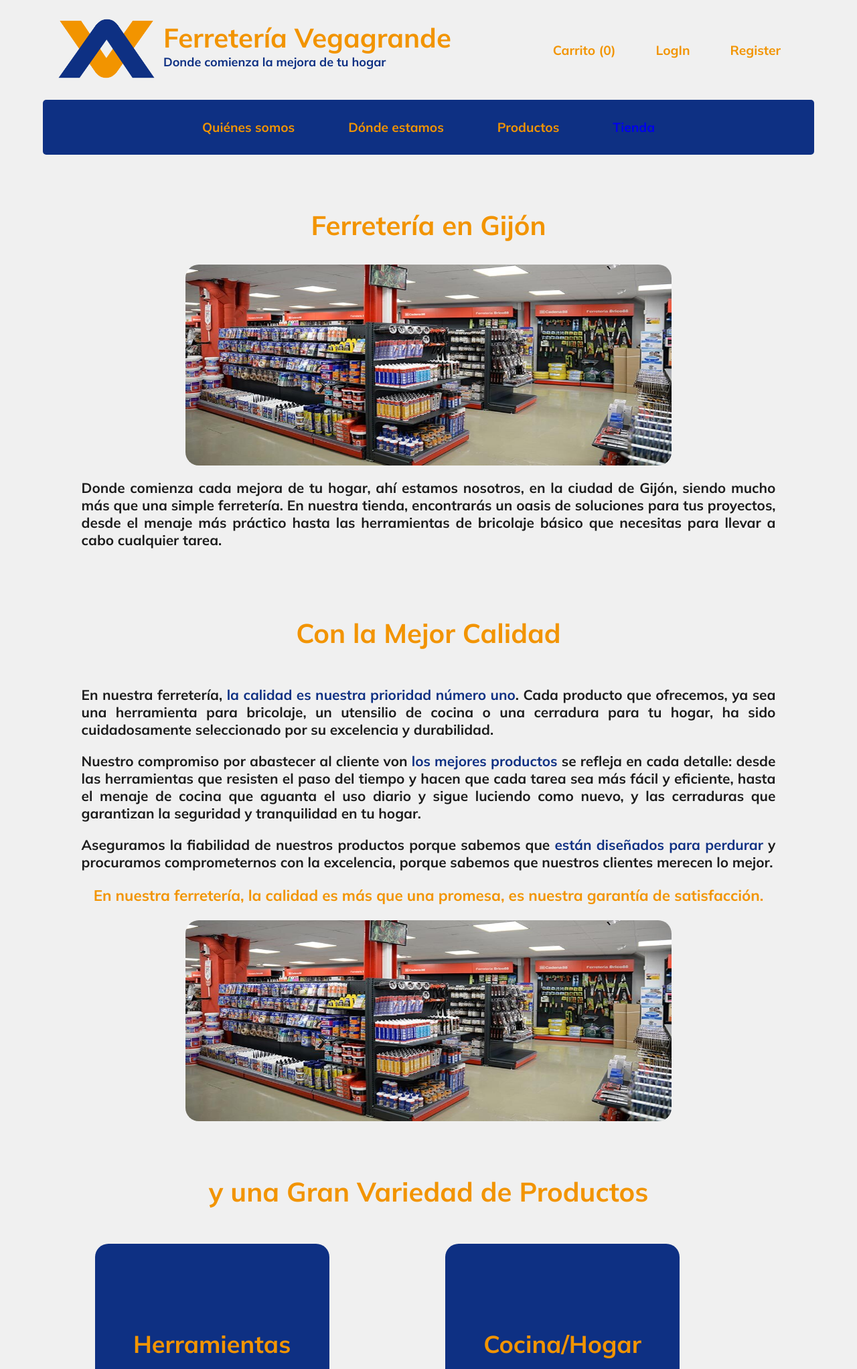
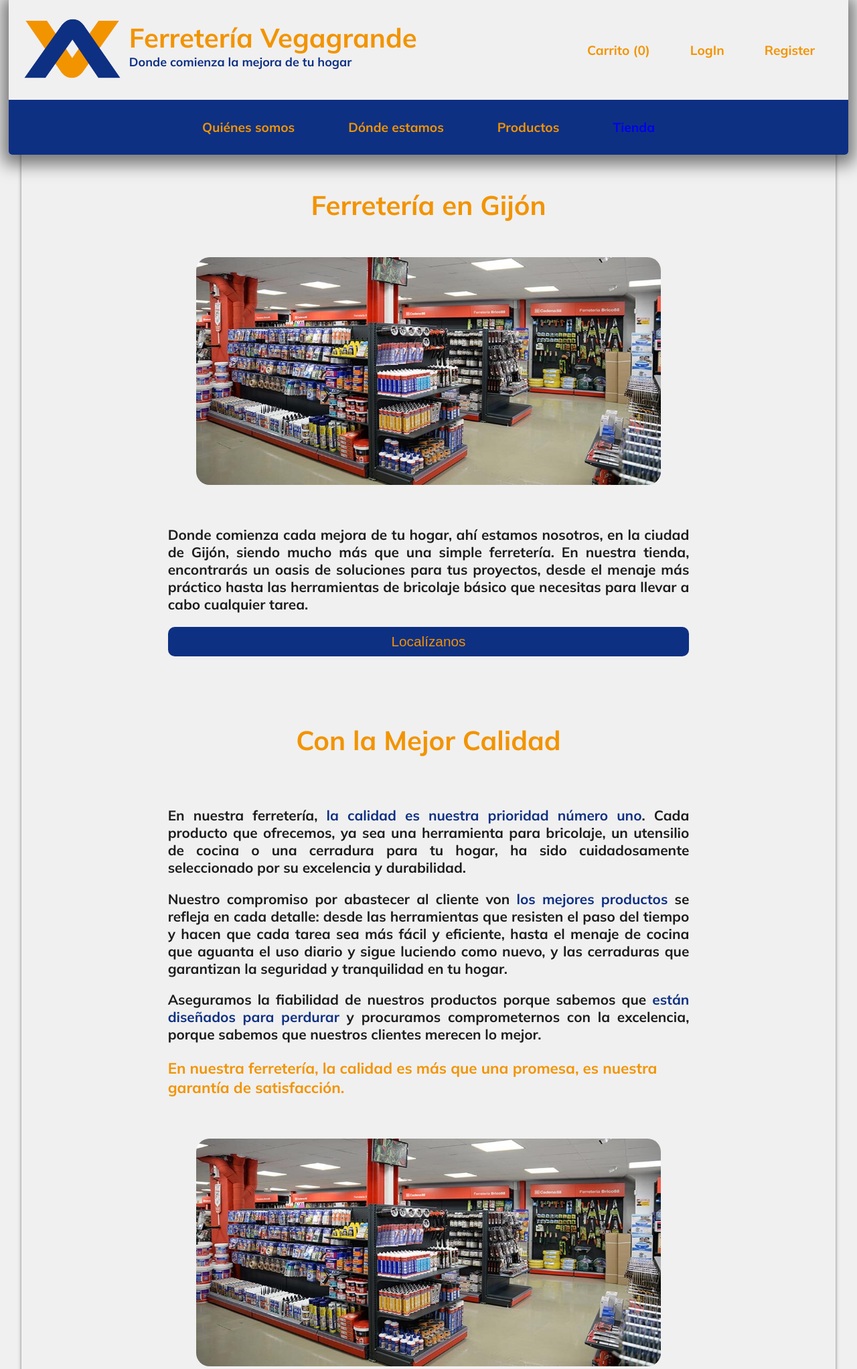
Before and after one commit to Pabloglezr8/Proyecto-Final, a PHP site: page / in a window 1280 px wide. Shown: the top 2044 px of the page at 67% size. Run offline with PHP 8.4, Linux system fonts and the light colour scheme.

Commit message:
header fijo y actualización estilos del index

```diff
--- a/index.php
+++ b/index.php
@@ -14,7 +14,7 @@ include("./api/header.php");
 </head>
 
 <body>
-
+<div class="page">
     <section class="intro-section">
         <h1 class="intro-title section-title">Ferretería en Gijón</h1>
         <div class="intro-container section-container">
@@ -32,6 +32,7 @@ include("./api/header.php");
                     de soluciones para tus proyectos, desde el menaje más práctico hasta las herramientas de
                     bricolaje básico que necesitas para llevar a cabo cualquier tarea.
                 </p>
+                <a href="./api/ubication.php"><button>Localízanos</button></a>
             </div>
         </div>
     </section>
@@ -129,6 +130,7 @@ include("./api/header.php");
         </div>
     </section>
     <script src="./scripts/galeria.js"></script>
+</div>
 </body>
 
 </html>
--- a/styles/header.css
+++ b/styles/header.css
@@ -1,4 +1,15 @@
 @import url('./style.css');
+
+header{
+    background-color: #f0f0f0;
+    width: 98%;
+    position: fixed;
+    z-index: 1;
+    top: 0;
+    border-bottom-left-radius: 5px;
+    border-bottom-right-radius: 5px;
+    box-shadow: 0 5px 25px 10px rgba(0, 0, 0, 0.5);
+}
 
 /* Estilos para el header logo y titulo */
 .header-top-container {
@@ -62,7 +73,8 @@
     width: 100%;
     text-align: center;
     background-color: #0e3083;
-    border-radius: 5px;
+    border-bottom-left-radius: 5px;
+    border-bottom-right-radius: 5px;
 
     font-size: larger;
     color: #f29400;
--- a/styles/index.css
+++ b/styles/index.css
@@ -1,4 +1,5 @@
 /* Estilos sección intro */
+
 .gallery {
     position: relative;
     width: 70%;
@@ -19,7 +20,7 @@
 }
 
 .intro-section {
-    width: 90%;
+    width: 80%;
     margin: 80px auto;
 }
 
@@ -35,17 +36,32 @@
     text-align: center;
 }
 
-.section-left {
-    text-align: center;
+.section-left, .section-right {
+    padding: 20px;
+}
+
+.intro-right{
+    width: 80%;
+    margin: 0  auto;
+}
+
+.intro-right button{
+    width: 100%;
+    margin: 0  auto;
+}
+
+.quality-section {
+    width: 80%;
+    margin: 80px auto;
 }
 
 .quality-right {
     text-align: center;
 }
 
-.quality-section {
-    width: 90%;
-    margin: 80px auto;
+.quality-left {
+    width: 80%;
+    margin: 0 auto;
 }
 
 .quality-text strong {
@@ -66,13 +82,13 @@
     display: grid;
     grid-template-columns: repeat(auto-fit, minmax(400px, 1fr));
     grid-gap: 10px;
-    align-items: center;
 }
 
 .card {
+
     width: 350px;
     height: 300px;
-    margin: 20px;
+    margin: 20px auto;
     perspective: 1000px;
     float: left;
     cursor: pointer;
--- a/styles/style.css
+++ b/styles/style.css
@@ -6,7 +6,18 @@
 body {
     font-family: Mulish;
     background-color: #f0f0f0;
-    width: 90%;
+    width: 98%;
+    margin: 0 auto;
+    padding-top: 200px;
+
+}
+
+.page {
+    width: 97%;
+    box-shadow: 0 2px 5px rgba(0, 0, 0, 0.5);
+    border-top: 1px solid transparent;
+    /* Para ocultar el shadow en el borde superior */
+    margin: 0 auto;
     margin: 0 auto;
 }
 
```
